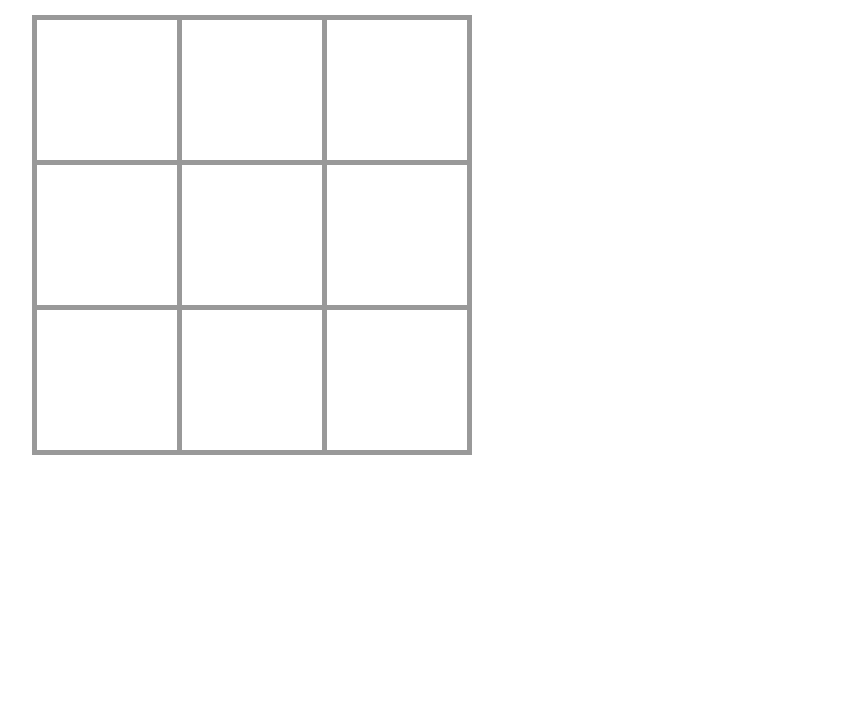
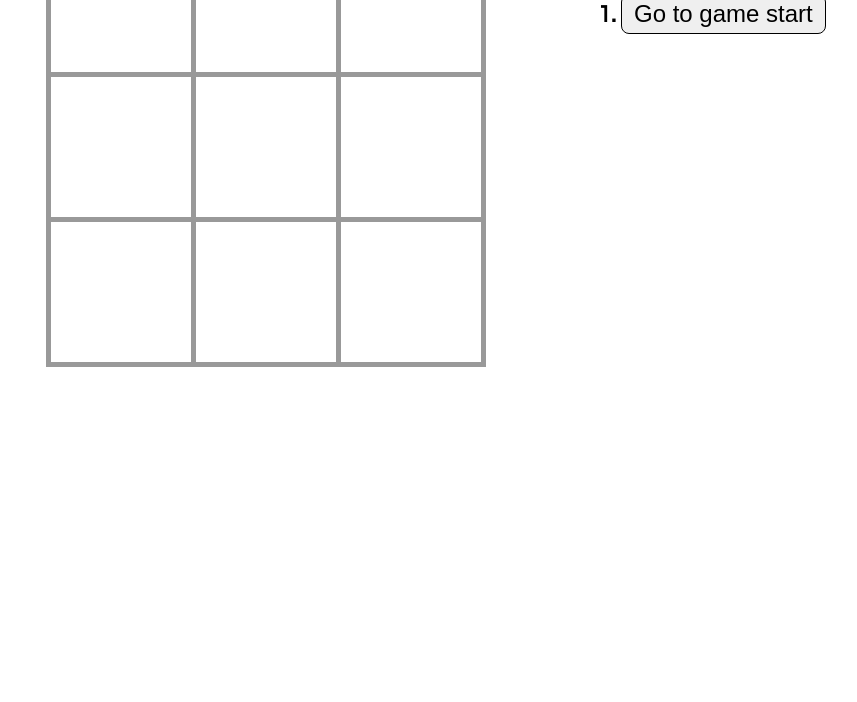
Before and after one commit to trinhan-nguyen/Tic-Tac-Toe, a React app: page / in a window 1280 px wide. Shown: the part 98-800 px from the top of the page, without its empty margins (4-861 px from the left). Built offline with nearby package versions, Linux system fonts and the light colour scheme.

Commit message:
Added history tracks and theirs stylings Added row column track Added active step

```diff
--- a/src/index.css
+++ b/src/index.css
@@ -1,11 +1,12 @@
 body {
-  font: 45px "Century Gothic", Futura, sans-serif;
-  margin: 36px;
+  font: 24px "Century Gothic", Futura, sans-serif;
+  margin-left: 50px;
+  margin-top: 30px;
   font-weight: 600;
 }
 
 ol, ul {
-  padding-left: 30px;
+  padding-left: 50px;
 }
 
 .board-row:after {
@@ -15,7 +16,8 @@ ol, ul {
 }
 
 .status {
-  margin-bottom: 36px;
+  margin-bottom: 12px;
+  font-size: 36px;
 }
 
 .square {
@@ -47,5 +49,22 @@ ol, ul {
 }
 
 .game-info {
-  margin-left: 20px;
+  margin-left: 90px;
 }
+
+.btn-default {
+  font-size: 24px;
+  border-radius: 8px;
+  margin-bottom: 11px;
+  padding: 5px 12px;
+  border: 1px black solid;
+}
+
+.btn-default:focus {
+  outline: none;
+}
+
+.active {
+  font-weight: 700;
+  background: pink;
+}
--- a/src/index.js
+++ b/src/index.js
@@ -1,6 +1,11 @@
 import React from 'react';
 import ReactDOM from 'react-dom';
+import classNames from 'classnames';
 import './index.css';
+
+// Declaring global variable
+
+var currentFocus = -1;
 
 // Can be rewritten in functional component
 // Class Square containing X O
@@ -18,47 +23,18 @@ class Square extends React.Component {
 // Class Board containing 9 squares
 
 class Board extends React.Component {
-	constructor(props) {
-		super(props);
-		this.state = {
-			squares: Array(9).fill(null),
-			xIsNext: true,
-		};
-	}
-
-  handleClick(i) {
-    const squares = this.state.squares.slice();
-   	if (calculateWinner(squares) || squares[i]) return;
-    squares[i] = this.state.xIsNext ? 'X': 'O';
-    this.setState({
-    	squares: squares,
-    	xIsNext: !this.state.xIsNext
-    });
-  }
-
   renderSquare(i) {
     return (
     	<Square
-    		value={this.state.squares[i]}
-    		onClick={() => this.handleClick(i)}
+    		value={this.props.squares[i]}
+    		onClick={() => this.props.onClick(i)}
     	/>
     );
   }
 
   render() {
-  	const winner = calculateWinner(this.state.squares)
-  	let status;
-  	if (winner == 'Draw') {
-  		status = 'It is a draw!'
-  	} else if (winner) {
-  		status = 'The winner is: ' + winner;
-  	} else {
-  		status = 'Next player: ' + (this.state.xIsNext ? 'X': 'O');
-  	}
-
     return (
       <div>
-        <div className="status">{status}</div>
         <div className="board-row">
           {this.renderSquare(0)}
           {this.renderSquare(1)}
@@ -82,15 +58,86 @@ class Board extends React.Component {
 // Class Game containg them all
 
 class Game extends React.Component {
+	handleClick(i) {
+		currentFocus = -1;
+		const history = this.state.history.slice(0, this.state.stepNumber + 1);
+		const current = history[history.length - 1];
+    const squares = current.squares.slice();
+   	if (calculateWinner(squares) || squares[i]) return;
+    squares[i] = this.state.xIsNext ? 'X': 'O';
+    this.setState({
+    	history: history.concat([{
+    		squares: squares
+    	}]),
+    	xIsNext: !this.state.xIsNext,
+    	stepNumber: history.length
+    });
+  }
+
+	constructor(props) {
+		super(props);
+		this.state = {
+			history: [{
+				squares: Array(9).fill(null),
+			}],
+			xIsNext: true,
+			stepNumber: 0
+		}
+	}
+
+	jumpTo(step) {
+		this.setState({
+			stepNumber: step,
+			xIsNext: (step % 2) === 0
+		});
+		currentFocus = step;
+	}
+
   render() {
+  	const history = this.state.history;
+  	const current = history[this.state.stepNumber];
+  	const winner = calculateWinner(current.squares);
+
+    const moves = history.map((step, move) => {
+      const desc = move ?
+        'Go to move #' + move + ': '
+          + calculatePos(step.squares, history[move - 1].squares)
+        : 'Go to game start';
+      let liClasses = classNames({
+      	'btn-default': true,
+      	'active': move === currentFocus
+      });
+      return (
+        <li key={move}>
+          <button
+          	onClick={() => this.jumpTo(move)}
+          	className={liClasses}>
+          	{desc}
+          </button>
+        </li>
+      );
+    });
+
+  	let status;
+  	if (winner === 'Draw') {
+  		status = 'It is a draw!'
+  	} else if (winner) {
+  		status = 'The winner is: ' + winner;
+  	} else {
+  		status = 'Next player: ' + (this.state.xIsNext ? 'X': 'O');
+  	}
+
     return (
       <div className="game">
         <div className="game-board">
-          <Board />
+          <Board
+          	squares={current.squares}
+          	onClick={(i) => this.handleClick(i)}
+          />
         </div>
         <div className="game-info">
-          <div>{/* status */}</div>
-          <ol>{/* TODO */}</ol>
+          <div className="status">{status}</div>
+          <ol>{moves}</ol>
         </div>
       </div>
     );
@@ -132,3 +179,19 @@ function calculateWinner(squares) {
   }
   return 'Draw';
 }
+
+// calculatePos(before, current) determines the previous move's
+//   row and the column according to before an current
+// Returned types: String
+
+function calculatePos(before, current) {
+	const position = [
+		"(1, 1)", "(1, 2)", "(1, 3)",
+		"(2, 1)", "(2, 2)", "(2, 3)",
+		"(3, 1)", "(3, 2)", "(3, 3)",
+	];
+
+	for (let i = 0; i < current.length; ++i) {
+		if (before[i] !== current[i]) return '(row, column) = ' +position[i];
+	}
+}
```
Also changed, not shown: package.json (+8 -1 lines), 1 other file.
